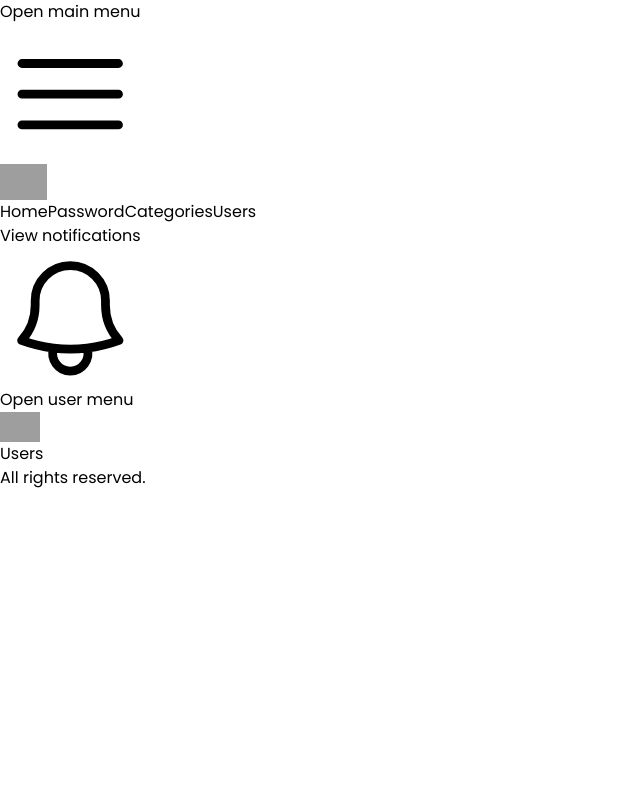
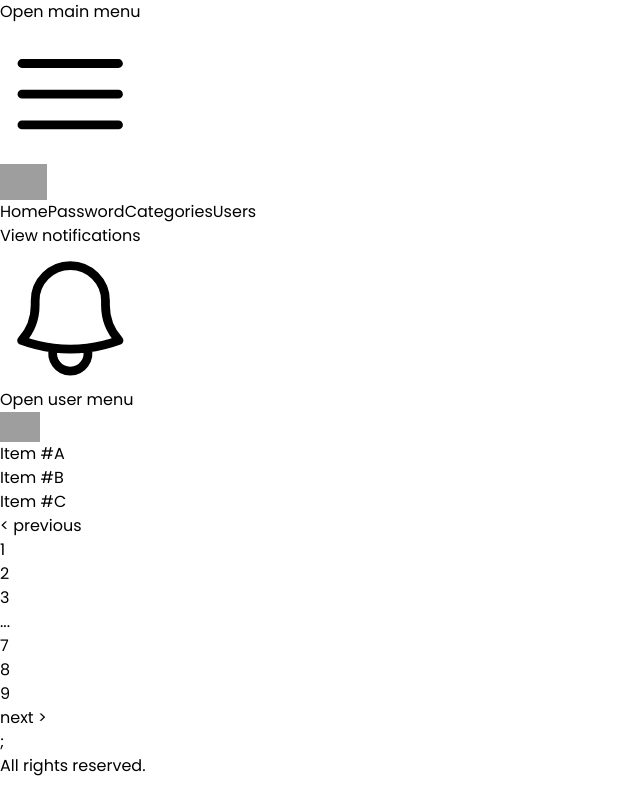
Before and after one commit to fvasquezl/nextjs-pwd, a Next.js app: page /users in a window 1280 px wide. Shown: the whole page, without its empty margins (0-640 px from the left). Built offline with nearby package versions, Linux system fonts and the light colour scheme; grey boxes are pictures that could not be loaded.

Commit message:
pagination without style

```diff
--- a/app/api/categories/route.ts
+++ b/app/api/categories/route.ts
@@ -19,27 +19,35 @@ export const POST = async (request: NextRequest) => {
   }
 };
 
-const ITEMS_PER_PAGE = 10;
 
 export const GET = async (request: NextRequest) => {
-  const { searchParams } = new URL(request.url);
-  const page = searchParams.get("page") || 1;
+  try {
+    const items = await prisma.category.findMany();
 
-  try {
-    const count = await prisma.category.count();
-    const items = await prisma.category.findMany();
-    const pageCount = Math.ceil(count / ITEMS_PER_PAGE);
-
-    return NextResponse.json({
-      pagination: {
-        count,
-        pageCount,
-      },
-      items,
-    });
+    return NextResponse.json(items);
   } catch (e) {
     console.error(e);
   }
+
+  // export const GET = async (request: NextRequest) => {
+  //   const { searchParams } = new URL(request.url);
+  //   const page = searchParams.get("page") || 1;
+
+  //   try {
+  //     const count = await prisma.category.count();
+  //     const items = await prisma.category.findMany();
+  //     const pageCount = Math.ceil(count / ITEMS_PER_PAGE);
+
+  //     return NextResponse.json({
+  //       pagination: {
+  //         count,
+  //         pageCount,
+  //       },
+  //       items,
+  //     });
+  //   } catch (e) {
+  //     console.error(e);
+  //   }
 
   // const first = await prisma.category.findFirst();
 
--- a/app/users/page.tsx
+++ b/app/users/page.tsx
@@ -1,5 +1,65 @@
+"use client";
+import ReactPaginate from "react-paginate"; // for pagination
+// import { AiFillLeftCircle, AiFillRightCircle } from "react-icons/ai"; // icons form react-icons
+// import { IconContext } from "react-icons"; // for customizing icons
+import { useEffect, useMemo, useState } from "react";
+const data = [
+  "A",
+  "B",
+  "C",
+  "D",
+  "E",
+  "F",
+  "G",
+  "H",
+  "I",
+  "J",
+  "K",
+  "L",
+  "M",
+  "N",
+  "O",
+  "P",
+  "Q",
+  "R",
+  "S",
+  "T",
+  "U",
+  "V",
+  "W",
+  "X",
+  "Y",
+  "Z",
+];
 const Users = () => {
-  return <div>Users</div>;
+  const [page, setPage] = useState(0);
+  const n = 3;
+
+  const filterData = useMemo(() => {
+    return data.filter((item, index) => {
+      return index >= page * n && index < (page + 1) * n;
+    });
+  }, [page]);
+
+  return (
+    <>
+      <ul>
+        {filterData &&
+          filterData.map((item, index) => <li key={index}>Item #{item}</li>)}
+      </ul>
+      <ReactPaginate
+        containerClassName={"pagination"}
+        pageClassName={"page-item"}
+        activeClassName={"active"}
+        onPageChange={(event) => setPage(event.selected)}
+        pageCount={Math.ceil(data.length / n)}
+        breakLabel="..."
+        previousLabel="< previous"
+        nextLabel="next >"
+      />
+      ;
+    </>
+  );
 };
 
 export default Users;
--- a/package.json
+++ b/package.json
@@ -23,6 +23,7 @@
     "postcss": "8.4.28",
     "react": "18.2.0",
     "react-dom": "18.2.0",
+    "react-paginate": "^8.2.0",
     "tailwindcss": "^3.3.3",
     "typescript": "5.1.6"
   },
```
Also changed, not shown: app/categories/page.tsx (+36 -56 lines), 1 other file (tests, documents, lock files or other folders).
